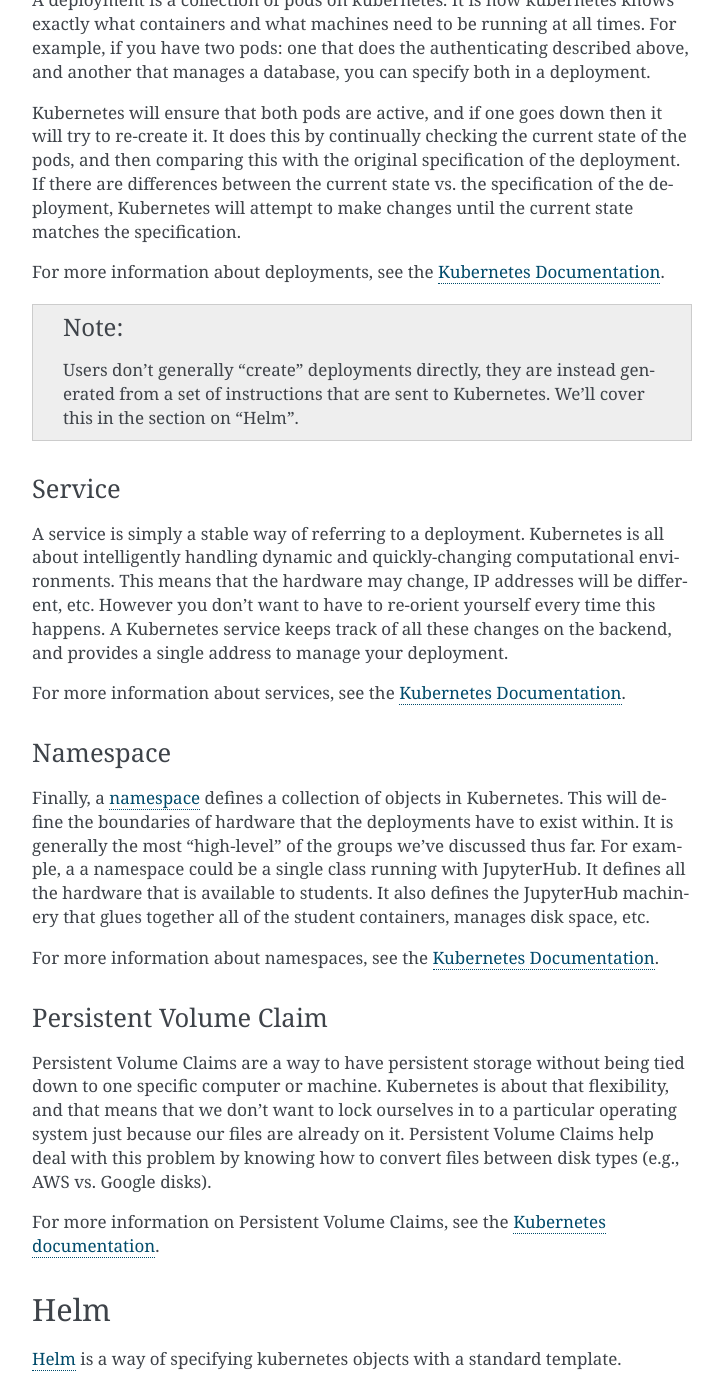
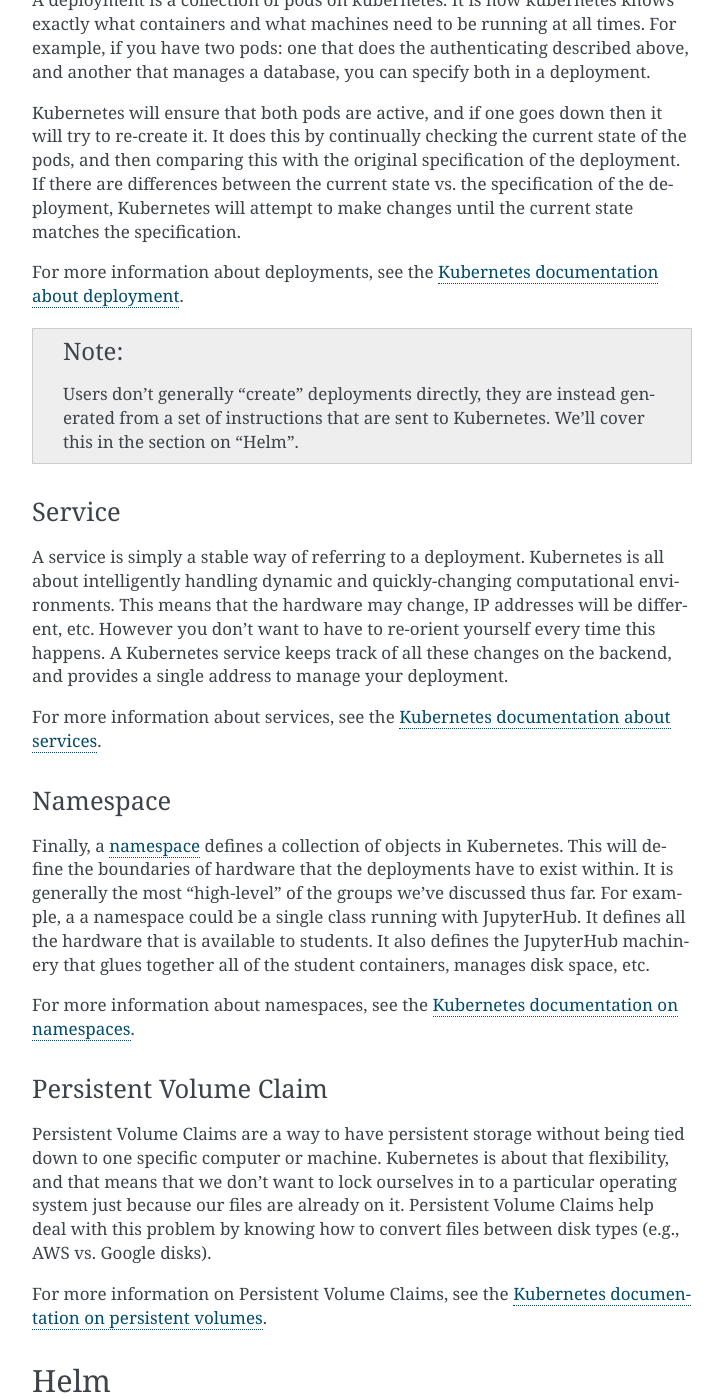
Before and after one commit to jupyterhub/zero-to-jupyterhub-k8s, a Sphinx documentation site: the page built from doc/source/tools.rst, in a window 1280 px wide and 1400 px high, scrolled down 2879 px. Shown: the whole window, without its empty margins (388-1111 px from the left). Built offline with Sphinx 7.4.7, drawn with Linux system fonts in a browser that asks for light colours; some of the changed text lies outside the part shown.

Commit message:
Edit link text

```diff
--- a/doc/source/tools.rst
+++ b/doc/source/tools.rst
@@ -1,4 +1,4 @@
-.. _tools:
+.. tools-deployment:
 
 Tools used in a JupyterHub Deployment
 =====================================
@@ -85,12 +85,13 @@
 Kubernetes
 ----------
 
-`Kubernetes <https://kubernetes.io/>`_ is a service that runs on cloud infrastructures. It provides a single point of contact with the machinery
-of your cluster deployment, and allows a user to specify the computational requirements that they need (e.g., how many machines, how many CPUs
-per machine, how much RAM).
-Then, it handles the resources on the cluster and ensures that
-these resources are always available. If something goes down, kubernetes
-will try to automatically bring it back up.
+`Kubernetes <https://kubernetes.io/>`_ is a service that runs on cloud
+infrastructures. It provides a single point of contact with the machinery
+of your cluster deployment, and allows a user to specify the computational
+requirements that they need (e.g., how many machines, how many CPUs
+per machine, how much RAM). Then, it handles the resources on the cluster and
+ensures that these resources are always available. If something goes down,
+kubernetes will try to automatically bring it back up.
 
 Kubernetes can only manage the computing resources that it is
 given. This means that it generally can **not** create new resources on its
@@ -101,6 +102,7 @@
 
 Processes
 *********
+
 Are any program that is running on a machine. For example,
 a Jupyter Notebook creates several processes that handle the
 execution of code and the display in the browser. This isn't
@@ -129,7 +131,8 @@
 service that you want to run, which makes things easier to manage and
 keeps things more stable.
 
-For more information about pods, see the `Kubernetes Documentation <https://kubernetes.io/docs/concepts/workloads/pods/pod-overview/>`_.
+For more information about pods, see the
+`Kubernetes documentation about pods <https://kubernetes.io/docs/concepts/workloads/pods/pod-overview/>`_.
 
 Deployments
 ***********
@@ -147,7 +150,8 @@
 the current state vs. the specification of the deployment, Kubernetes will
 attempt to make changes until the current state matches the specification.
 
-For more information about deployments, see the `Kubernetes Documentation <https://kubernetes.io/docs/concepts/workloads/controllers/deployment/>`_.
+For more information about deployments, see the
+`Kubernetes documentation about deployment <https://kubernetes.io/docs/concepts/workloads/controllers/deployment/>`_.
 
 .. note::
 
@@ -166,7 +170,8 @@
 track of all these changes on the backend, and provides a single address
 to manage your deployment.
 
-For more information about services, see the `Kubernetes Documentation <https://kubernetes.io/docs/concepts/services-networking/service/>`_.
+For more information about services, see the
+`Kubernetes documentation about services <https://kubernetes.io/docs/concepts/services-networking/service/>`_.
 
 Namespace
 *********
@@ -180,7 +185,8 @@
 the JupyterHub machinery that glues together all of the student containers,
 manages disk space, etc.
 
-For more information about namespaces, see the `Kubernetes Documentation <https://kubernetes.io/docs/tasks/administer-cluster/namespaces/>`_.
+For more information about namespaces, see the
+`Kubernetes documentation on namespaces <https://kubernetes.io/docs/tasks/administer-cluster/namespaces/>`_.
 
 
 Persistent Volume Claim
@@ -194,7 +200,7 @@
 how to convert files between disk types (e.g., AWS vs. Google disks).
 
 For more information on Persistent Volume Claims, see the
-`Kubernetes documentation <https://kubernetes.io/docs/concepts/storage/persistent-volumes/>`_.
+`Kubernetes documentation on persistent volumes <https://kubernetes.io/docs/concepts/storage/persistent-volumes/>`_.
 
 
 Helm
```
